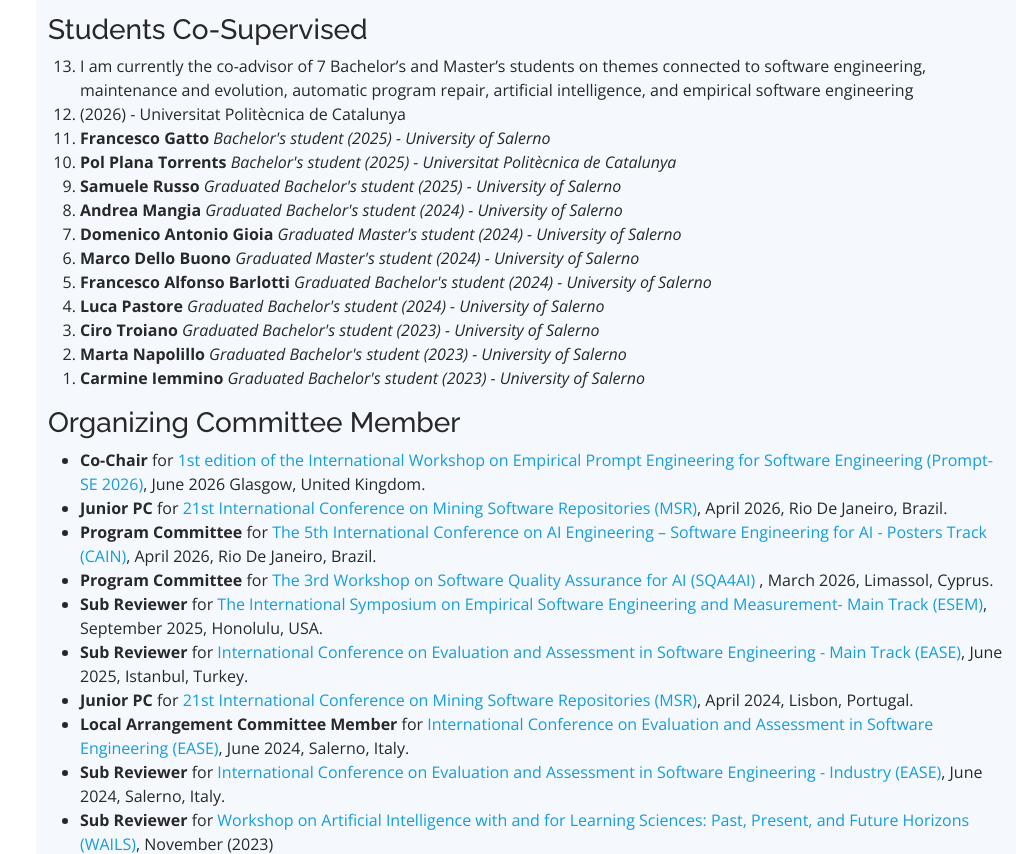
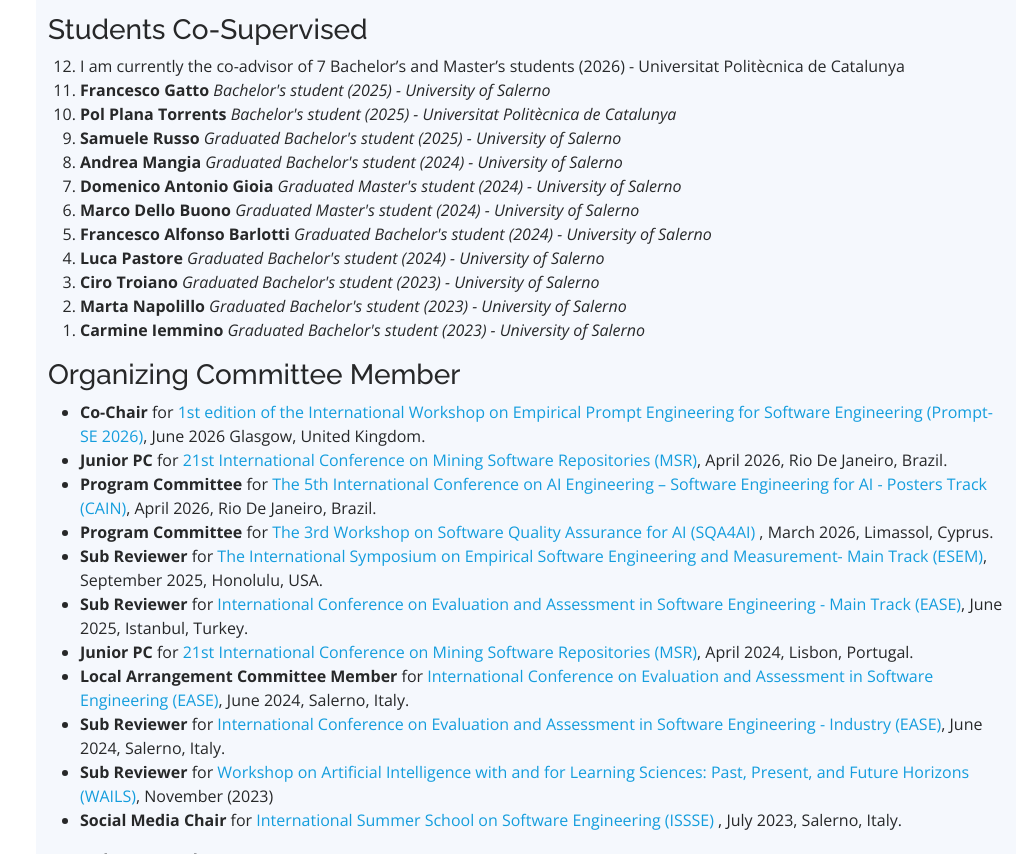
Before and after one commit to kenz097/kenz097.github.io, a plain HTML site: page index.html in a window 1280 px wide. Shown: the part 4574-5428 px from the top of the page, without its empty margins (264-1280 px from the left). Drawn offline with nearby package versions, Linux system fonts and the light colour scheme.

Commit message:
Remove redundant text from student co-advisor section

```diff
--- a/index.html
+++ b/index.html
@@ -288,7 +288,7 @@
         </ul>
         <h3>Students Co-Supervised</h3>
         <ol reversed>
-          <li>I am currently the co-advisor of 7 Bachelor’s and Master’s students on themes connected to software engineering, maintenance and evolution, automatic program repair, artificial intelligence, and empirical software engineering<li>(2026) - Universitat Politècnica de Catalunya</i></li>
+          <li>I am currently the co-advisor of 7 Bachelor’s and Master’s students (2026) - Universitat Politècnica de Catalunya</i></li>
           <li><b>Francesco Gatto</b> <i>Bachelor's student (2025) - University of Salerno</i></li>
           <li><b>Pol Plana Torrents</b> <i>Bachelor's student (2025) - Universitat Politècnica de Catalunya</i></li>
           <li><b>Samuele Russo</b> <i>Graduated Bachelor's student (2025) - University of Salerno</i></li>
```
